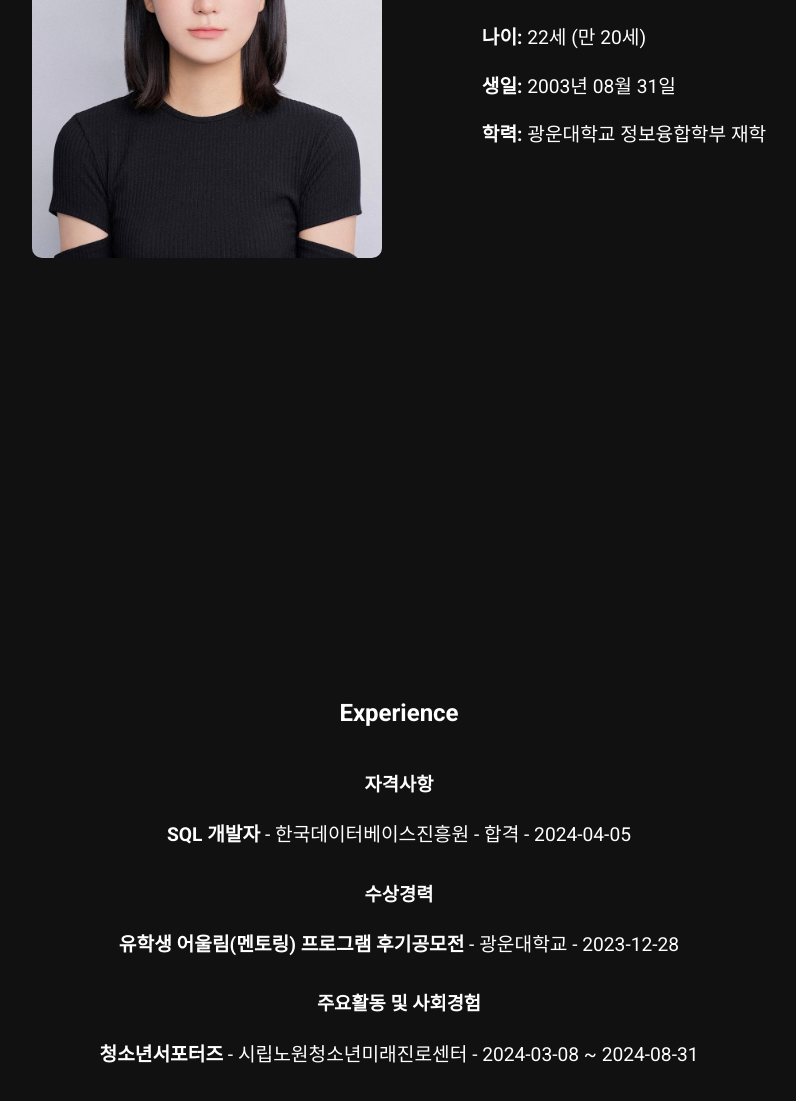
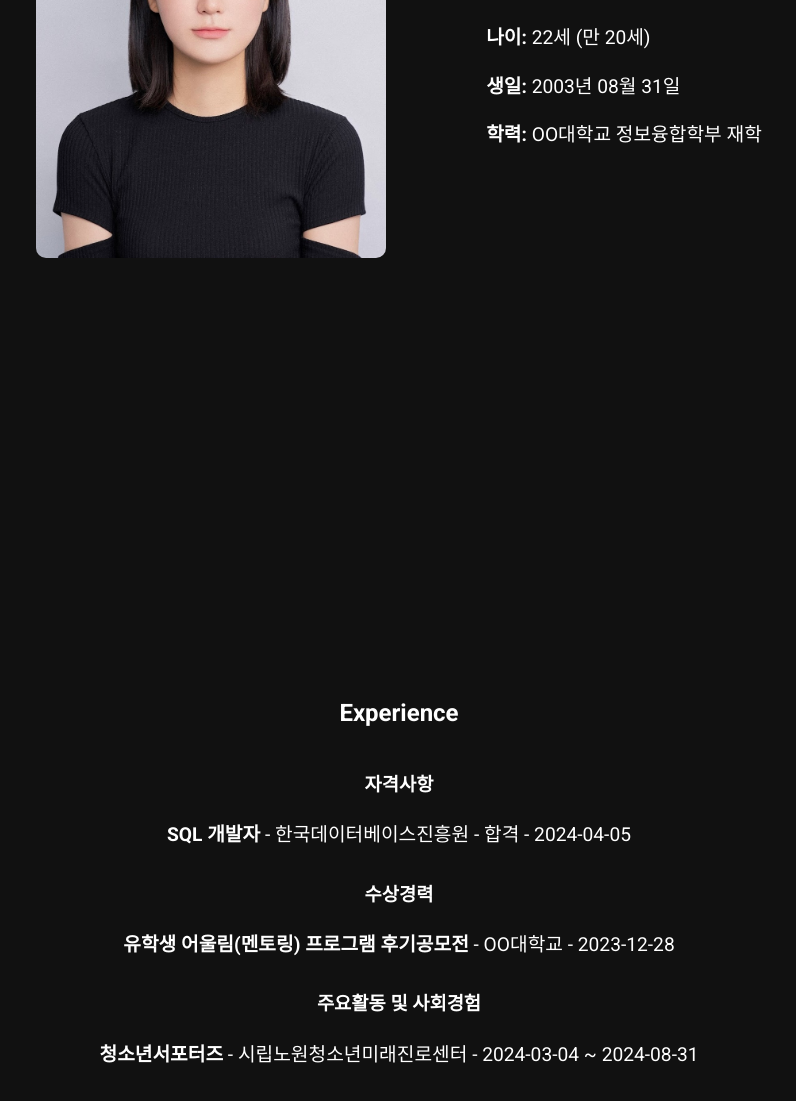
Before and after one commit to hyewn/front, a plain HTML site: page index.html in a window 1280 px wide. Shown: the part 1320-2421 px from the top of the page, without its empty margins (261-1057 px from the left). Drawn offline with Linux system fonts and the light colour scheme.

```diff
--- a/index.html
+++ b/index.html
@@ -40,7 +40,7 @@
                     <p><strong>이름:</strong> 김혜원</p>
                     <p><strong>나이:</strong> 22세 (만 20세)</p>
                     <p><strong>생일:</strong> 2003년 08월 31일</p>
-                    <p><strong>학력:</strong> 광운대학교 정보융합학부 재학</p>
+                    <p><strong>학력:</strong> OO대학교 정보융합학부 재학</p>
                 </div>
             </div>
         </section>
@@ -50,9 +50,9 @@
                 <h3>자격사항</h3>
                 <p><strong>SQL 개발자</strong> - 한국데이터베이스진흥원 - 합격 - 2024-04-05</p>
                 <h3>수상경력</h3>
-                <p><strong>유학생 어울림(멘토링) 프로그램 후기공모전</strong> - 광운대학교 - 2023-12-28</p>
+                <p><strong>유학생 어울림(멘토링) 프로그램 후기공모전</strong> - OO대학교 - 2023-12-28</p>
                 <h3>주요활동 및 사회경험</h3>
-                <p><strong>청소년서포터즈</strong> - 시립노원청소년미래진로센터 - 2024-03-08 ~ 2024-08-31</p>
+                <p><strong>청소년서포터즈</strong> - 시립노원청소년미래진로센터 - 2024-03-04 ~ 2024-08-31</p>
             </div>
         </section>
         <section id="hobbies" class="hobbies-bg">
```
